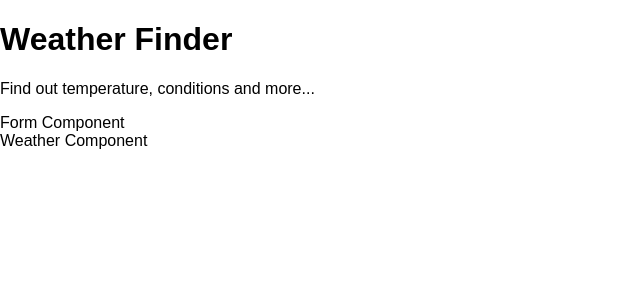
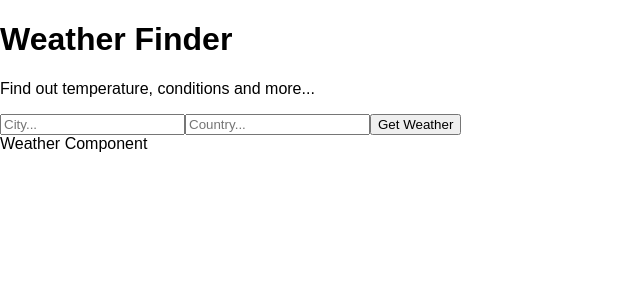
Before and after one commit to marionlo/Weather-app-React, a React (Create React App) app: page / in a window 1280 px wide. Shown: the top 300 px of the page, without its empty margins (0-640 px from the left). Built offline with nearby package versions, Linux system fonts and the light colour scheme.

Commit message:
Add Form on Form Component

```diff
--- a/src/App.js
+++ b/src/App.js
@@ -7,7 +7,8 @@
 
 class App extends React.Component {
   getWeather = async () => {
-    const api_call = await fetch(`http://api.openweathermap.org/data/2.5/weather?q=Dijon,fr&mode=json&appid=${API_KEY}&units=metric`)
+    const api_call = await fetch(`http://api.openweathermap.org/data/2.5/weather?q=Dijon,fr&mode=json&appid=${API_KEY}&units=metric`);
+    const data = await api_call.json();
   }
 
   render () {
--- a/src/components/Form.js
+++ b/src/components/Form.js
@@ -3,7 +3,12 @@
 class Form extends React.Component {
   render () {
     return (
-      <div>Form Component</div>
+      <form>
+        <input type="text" name="city" placeholder="City..."/>
+        <input type="text" name="country" placeholder="Country..."/>
+        <button>Get Weather</button>
+      </form>
+
     );
   }
 }
```
